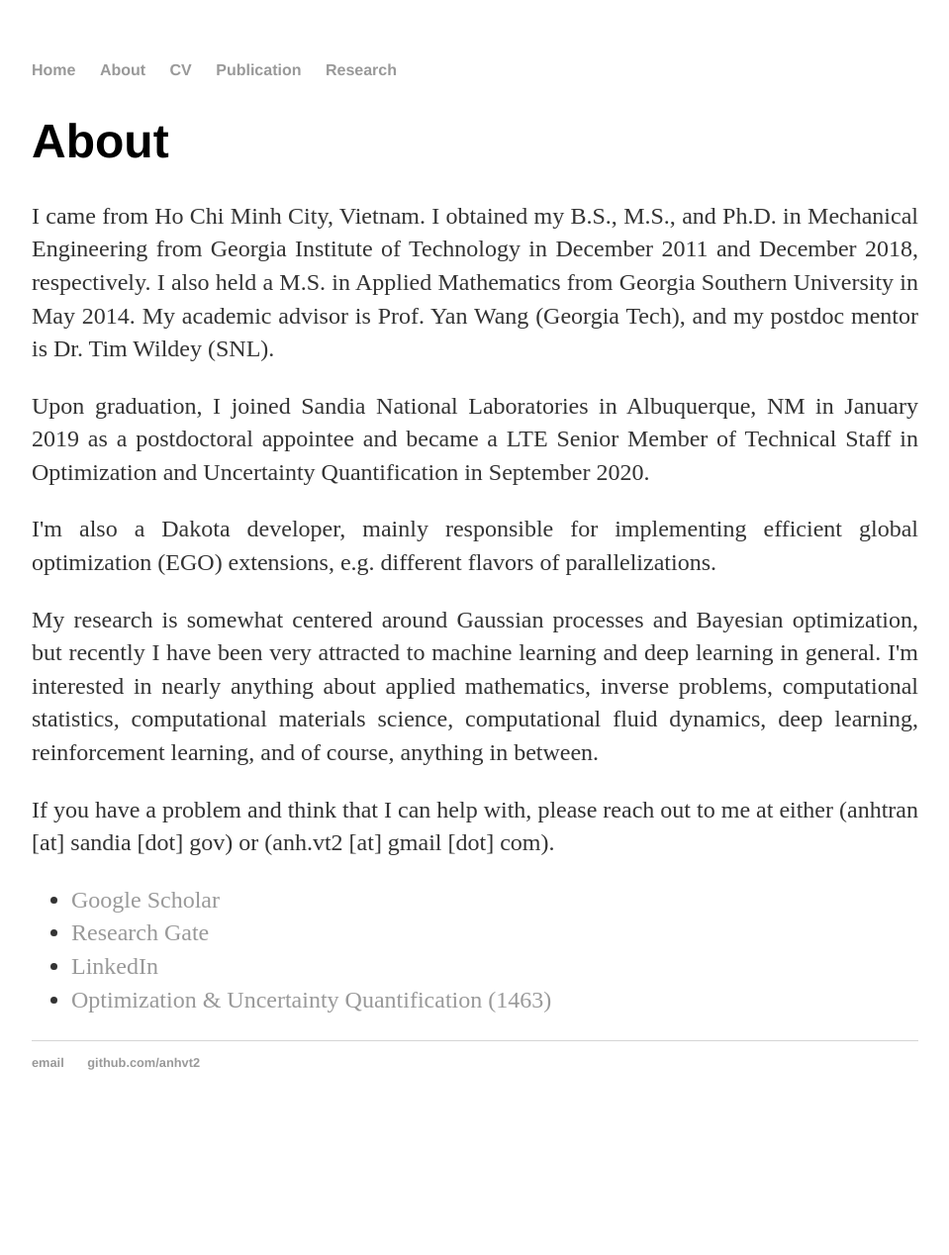
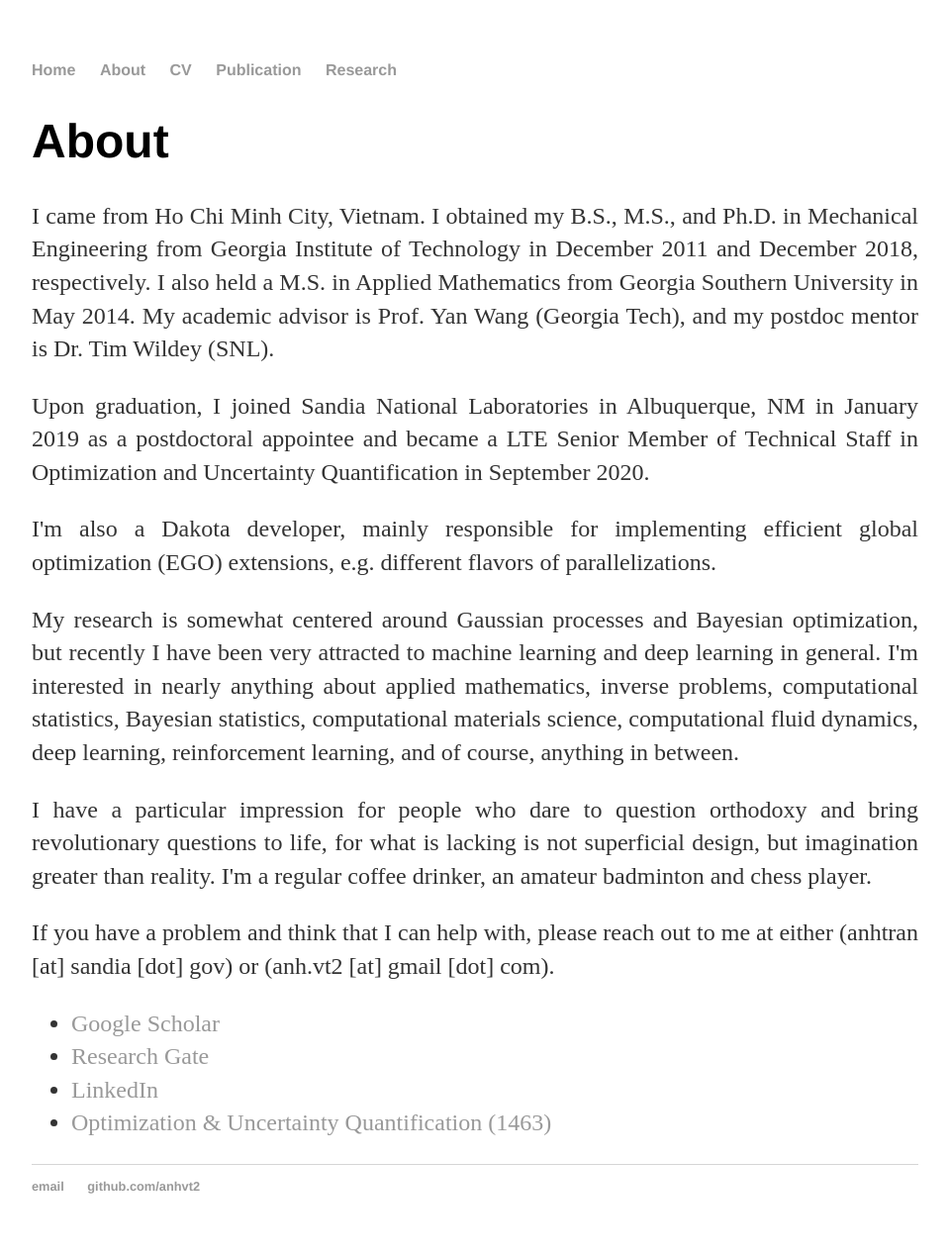
Before and after one commit to anhvt2/anhvt2.github.io, a Jekyll site: the page built from about/index.html, in a window 1280 px wide. Shown: the whole page at 99% size, without its empty margins (160-1119 px from the left). Built offline with Jekyll 4.4.1, drawn with Linux system fonts in a browser that asks for light colours; before the commit the page ends 1143 px from its top, so only the background shows below that.

Commit message:
update about/

```diff
--- a/about/index.html
+++ b/about/index.html
@@ -14,15 +14,19 @@ title: About Anh Tran
 			</p>
 
 			<p>
-			I'm also a Dakota developer, mainly responsible for implementing efficient global optimization (EGO) extensions, e.g. different flavors of parallelizations.
+				I'm also a Dakota developer, mainly responsible for implementing efficient global optimization (EGO) extensions, e.g. different flavors of parallelizations.
 			</p>
 
 			<p>
-			My research is somewhat centered around Gaussian processes and Bayesian optimization, but recently I have been very attracted to machine learning and deep learning in general. I'm interested in nearly anything about applied mathematics, inverse problems, computational statistics, computational materials science, computational fluid dynamics, deep learning, reinforcement learning, and of course, anything in between.
+				My research is somewhat centered around Gaussian processes and Bayesian optimization, but recently I have been very attracted to machine learning and deep learning in general. I'm interested in nearly anything about applied mathematics, inverse problems, computational statistics, Bayesian statistics, computational materials science, computational fluid dynamics, deep learning, reinforcement learning, and of course, anything in between.
 			</p>
 
 			<p>
-			If you have a problem and think that I can help with, please reach out to me at either (anhtran [at] sandia [dot] gov) or (anh.vt2 [at] gmail [dot] com).
+				I have a particular impression for people who dare to question orthodoxy and bring revolutionary questions to life, for what is lacking is not superficial design, but imagination greater than reality. I'm a regular coffee drinker, an amateur badminton and chess player.
+			</p>
+
+			<p>
+				If you have a problem and think that I can help with, please reach out to me at either (anhtran [at] sandia [dot] gov) or (anh.vt2 [at] gmail [dot] com).
 			</p>
 
 			<ul class="contacts">
--- a/index.html
+++ b/index.html
@@ -5,5 +5,6 @@ title: Anh Tran (SNL)
 
 		<div class="blurb">
 			<h1>Hi!</h1>
-			<p>My name is Anh Tran anh this is my personal website. I work on the interface of uncertainty quantification, optimization, machine learning, and applications to materials science. Most of my publication are available on arXiv and ResearchGate. I'm widely open for any collaboration, so please let me know if you would like to solve a problem together. <a href="/about">Read more about my life...</a></p>
+			<p>My name is Anh Tran anh this is my personal website. I work on the interface of uncertainty quantification, optimization, machine learning, and applications to materials science. Most of my publication are available on arXiv and ResearchGate. I'm widely open for any collaboration, so please let me know if you would like to solve a problem together. Read more about <a href="/publication">my publication</a>, <a href="/research">my research</a>, and <a href="/about">my personal life</a>.
+			</p>
 		</div>
--- a/publication/index.html
+++ b/publication/index.html
@@ -1,10 +1,9 @@
 ---
 layout: default
-title: CV of Anh Tran
+title: Publication of Anh Tran
 ---
 
-	<div class="cv">
-		<a href="https://github.com/anhvt2/anhvt2.github.io/tree/main/cv/AnhTran_CV.pdf" class="download" title="Download CV as PDF">Download CV</a>
+	<div class="publication">
 					<h1>Anh Tran</h1>
 					<address>
 					<strong>Sandia National Laboratories</strong><br>
```
